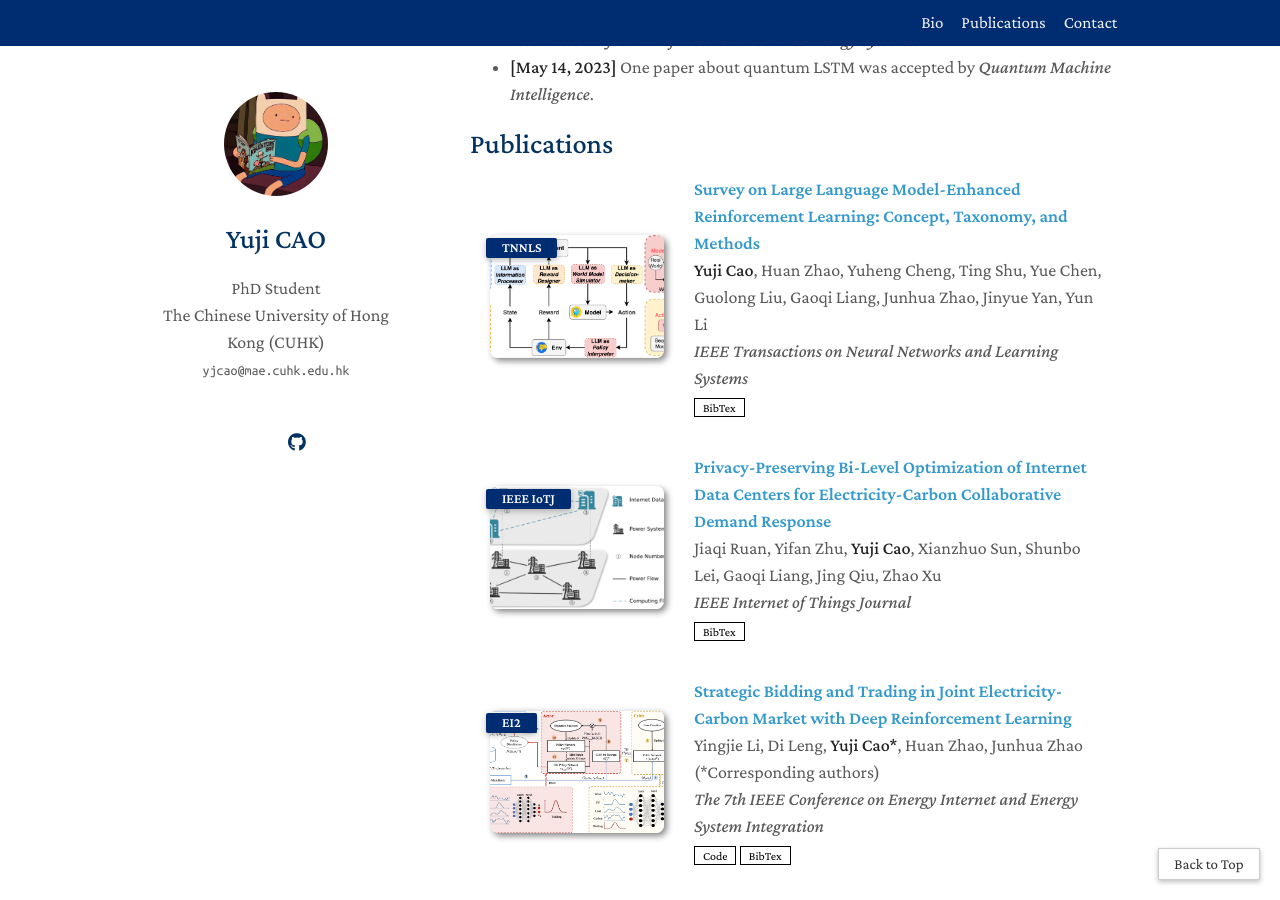
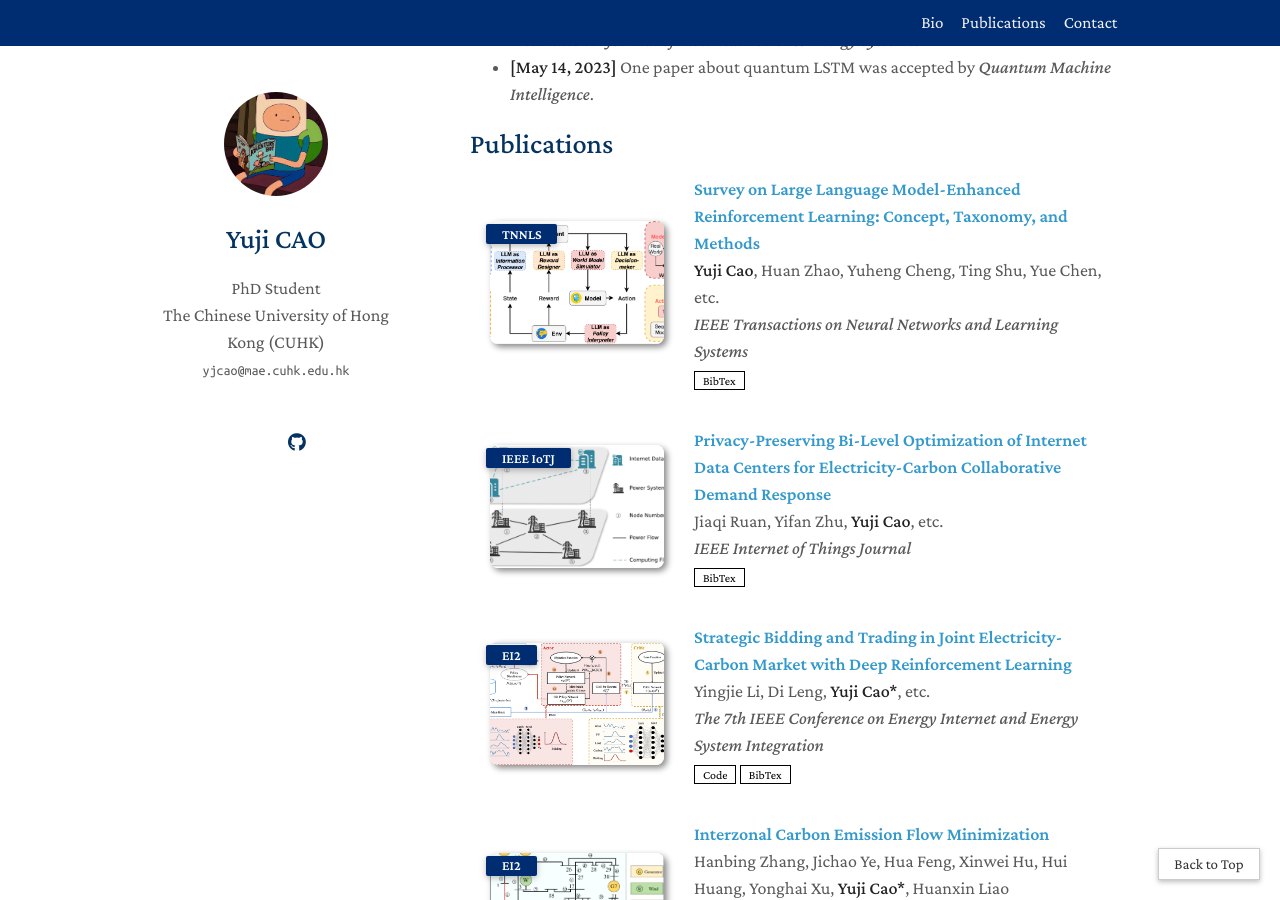
Before and after one commit to yxwyx/yxwyx.github.io, a Jekyll site: the page built from index.md, in a window 1280 px wide and 900 px high, scrolled down 637 px. Built offline with Jekyll 4.4.1, drawn with Linux system fonts in a browser that asks for light colours; nearby versions of some CDN libraries; a style sheet for code colours, icons or effects is not loaded.

Commit message:
add etc.

```diff
--- a/_data/publications.yml
+++ b/_data/publications.yml
@@ -1,6 +1,6 @@
 main:
   - title: "Survey on Large Language Model-Enhanced Reinforcement Learning: Concept, Taxonomy, and Methods"
-    authors: <strong>Yuji Cao</strong>, Huan Zhao, Yuheng Cheng, Ting Shu, Yue Chen, Guolong Liu, Gaoqi Liang, Junhua Zhao, Jinyue Yan, Yun Li
+    authors: <strong>Yuji Cao</strong>, Huan Zhao, Yuheng Cheng, Ting Shu, Yue Chen, etc.
     conference_short: TNNLS
     conference: IEEE Transactions on Neural Networks and Learning Systems
     link: https://arxiv.org/abs/2404.00282
@@ -8,7 +8,7 @@ main:
     image: ./assets/img/LLM-enhanced-RL.png
 
   - title: "Privacy-Preserving Bi-Level Optimization of Internet Data Centers for Electricity-Carbon Collaborative Demand Response"
-    authors: Jiaqi Ruan, Yifan Zhu, <strong>Yuji Cao</strong>, Xianzhuo Sun, Shunbo Lei, Gaoqi Liang, Jing Qiu, Zhao Xu
+    authors: Jiaqi Ruan, Yifan Zhu, <strong>Yuji Cao</strong>, etc.
     conference_short: IEEE IoTJ
     conference: IEEE Internet of Things Journal
     link: https://ieeexplore.ieee.org/abstract/document/10506234
@@ -16,7 +16,7 @@ main:
     image: ./assets/img/data-center.png
 
   - title: "Strategic Bidding and Trading in Joint Electricity-Carbon Market with Deep Reinforcement Learning"
-    authors: Yingjie Li, Di Leng, <strong>Yuji Cao*</strong>, Huan Zhao, Junhua Zhao (*Corresponding authors)
+    authors: Yingjie Li, Di Leng, <strong>Yuji Cao*</strong>, etc.
     conference_short: EI2
     conference: The 7th IEEE Conference on Energy Internet and Energy System Integration
     link: https://ieeexplore.ieee.org/abstract/document/10512704
```
